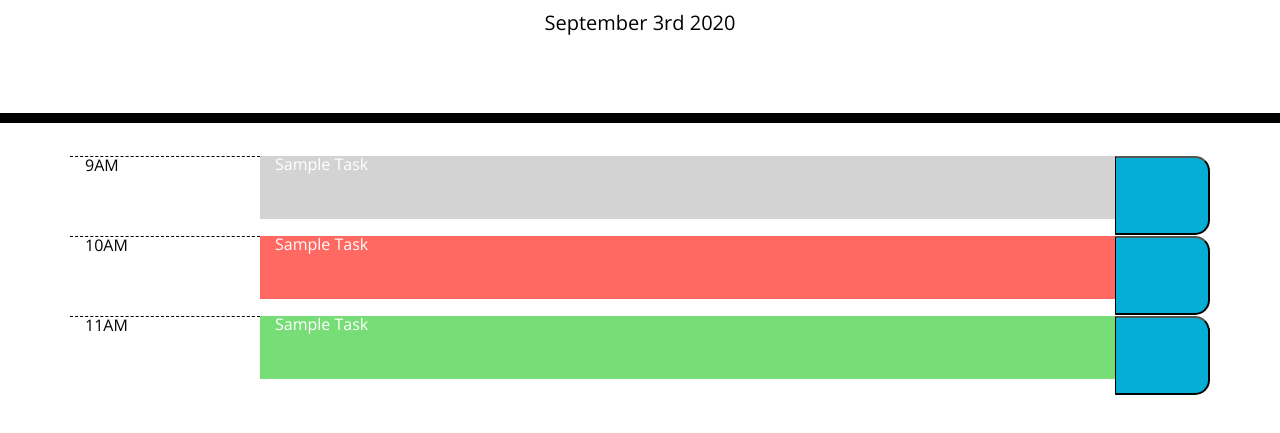
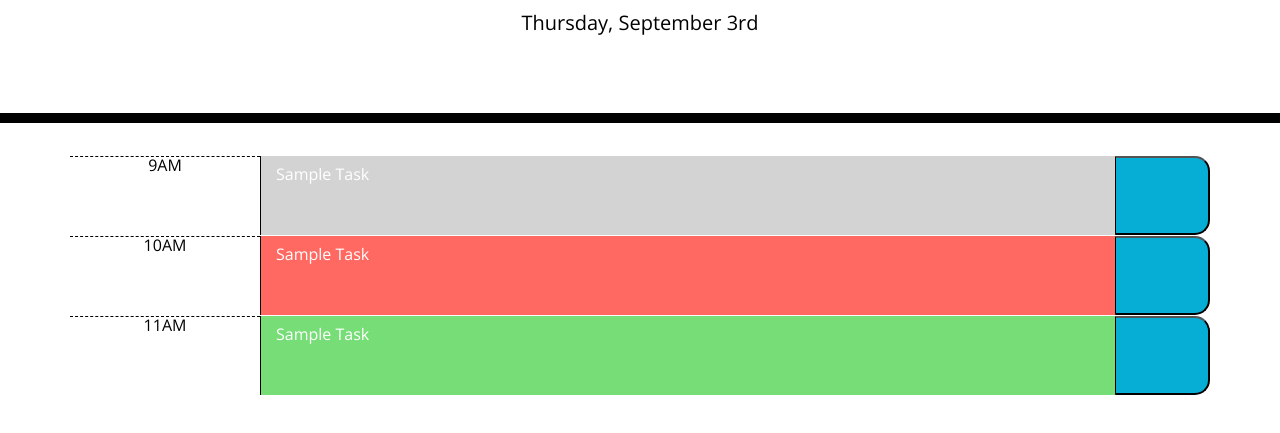
Before and after one commit to AmandaGuerriero/work-day, a plain HTML site: page index.html in a window 1280 px wide. Shown: the part 181-614 px from the top of the page. Drawn offline with nearby package versions, Linux system fonts and the light colour scheme; a web font is replaced by a local one.

Commit message:
Matched date format and worked on row styling

```diff
--- a/assets/js/script.js
+++ b/assets/js/script.js
@@ -1,2 +1,2 @@
 // Print current day
-$("#currentDay").text(moment().format("MMMM Do YYYY"));
+$("#currentDay").text(moment().format("dddd, MMMM Do"));
--- a/index.html
+++ b/index.html
@@ -31,20 +31,20 @@
     </header>
     <div class="container">
       <!-- Timeblocks go here -->
-      <div class="row">
+      <div class="row time-block">
           <p class="hour col-2">9AM</p>
-          <p id="textarea" class="col-9 past">Sample Task</p>
-          <button id="create-task" class="col-1 saveBtn"><span class="oi oi-clipboard"></span></button>
+          <textarea class="col-9 description past">Sample Task</textarea>
+          <button class="col-1 saveBtn"><span class="oi oi-clipboard"></span></button>
       </div>
-      <div class="row">
+      <div class="row time-block">
         <p class="hour col-2">10AM</p>
-        <p id="textarea" class="col-9 present">Sample Task</p>
-        <button id="create-task" class="col-1 saveBtn"><span class="oi oi-clipboard"></span></button>
+        <textarea class="col-9 description present">Sample Task</textarea>
+        <button class="col-1 saveBtn"><span class="oi oi-clipboard"></span></button>
       </div>
-      <div class="row">
+      <div class="row time-block">
         <p class="hour col-2">11AM</p>
-        <p id="textarea" class="col-9 future">Sample Task</p>
-        <button id="create-task" class="col-1 saveBtn"><span class="oi oi-clipboard"></span></button>
+        <textarea class="col-9 description future">Sample Task</textarea>
+        <button class="col-1 saveBtn"><span class="oi oi-clipboard"></span></button>
       </div>
     </div>
     <script src="https://code.jquery.com/jquery-3.4.1.min.js"></script>
```
